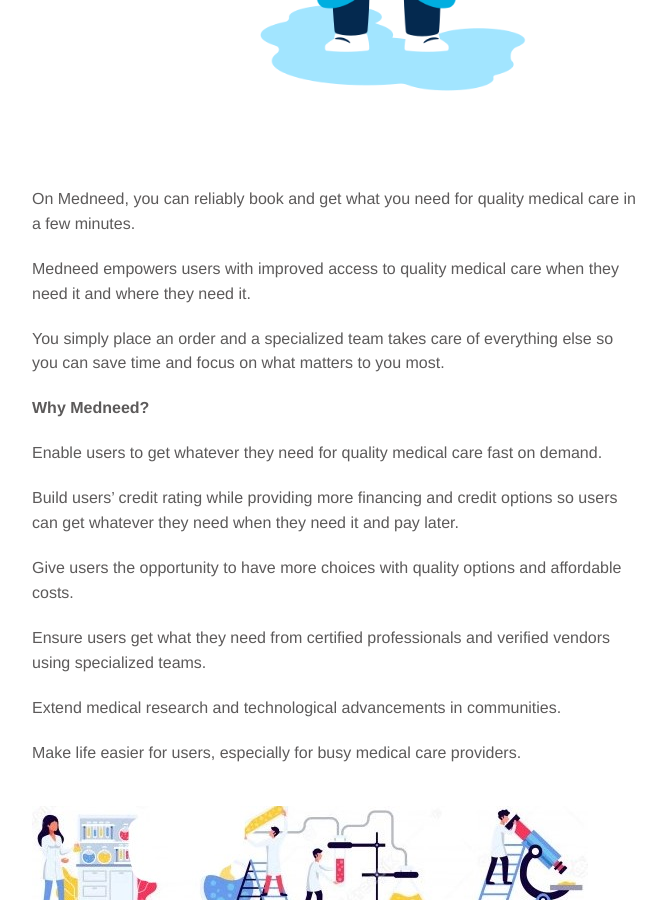
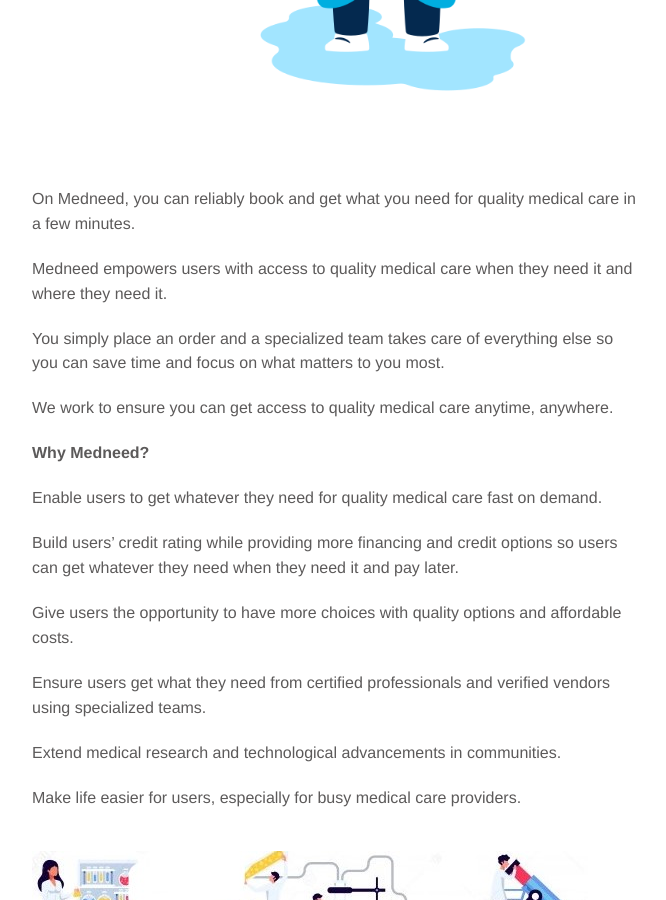
Before and after one commit to Iraneus/betamedneed, a Jekyll site: the page built from about.md, in a window 1280 px wide and 900 px high, scrolled down 795 px. Shown: the whole window, without its empty margins (143-809 px from the left). Built offline with Jekyll 4.4.1, drawn with Linux system fonts in a browser that asks for light colours.

Commit message:
update index and aboutJ

```diff
--- a/about.md
+++ b/about.md
@@ -11,9 +11,11 @@
 
 On Medneed, you can reliably book and get what you need for quality medical care in a few minutes.
 
-Medneed empowers users with improved access to quality medical care when they need it and where they need it.
+Medneed empowers users with access to quality medical care when they need it and where they need it.
 
 You simply place an order and a specialized team takes care of everything else so you can save time and focus on what matters to you most.
+
+We work to ensure you can get access to quality medical care anytime, anywhere.
 
 
 **Why Medneed?**
```
Also changed, not shown: index.md (+1 -1 lines).
